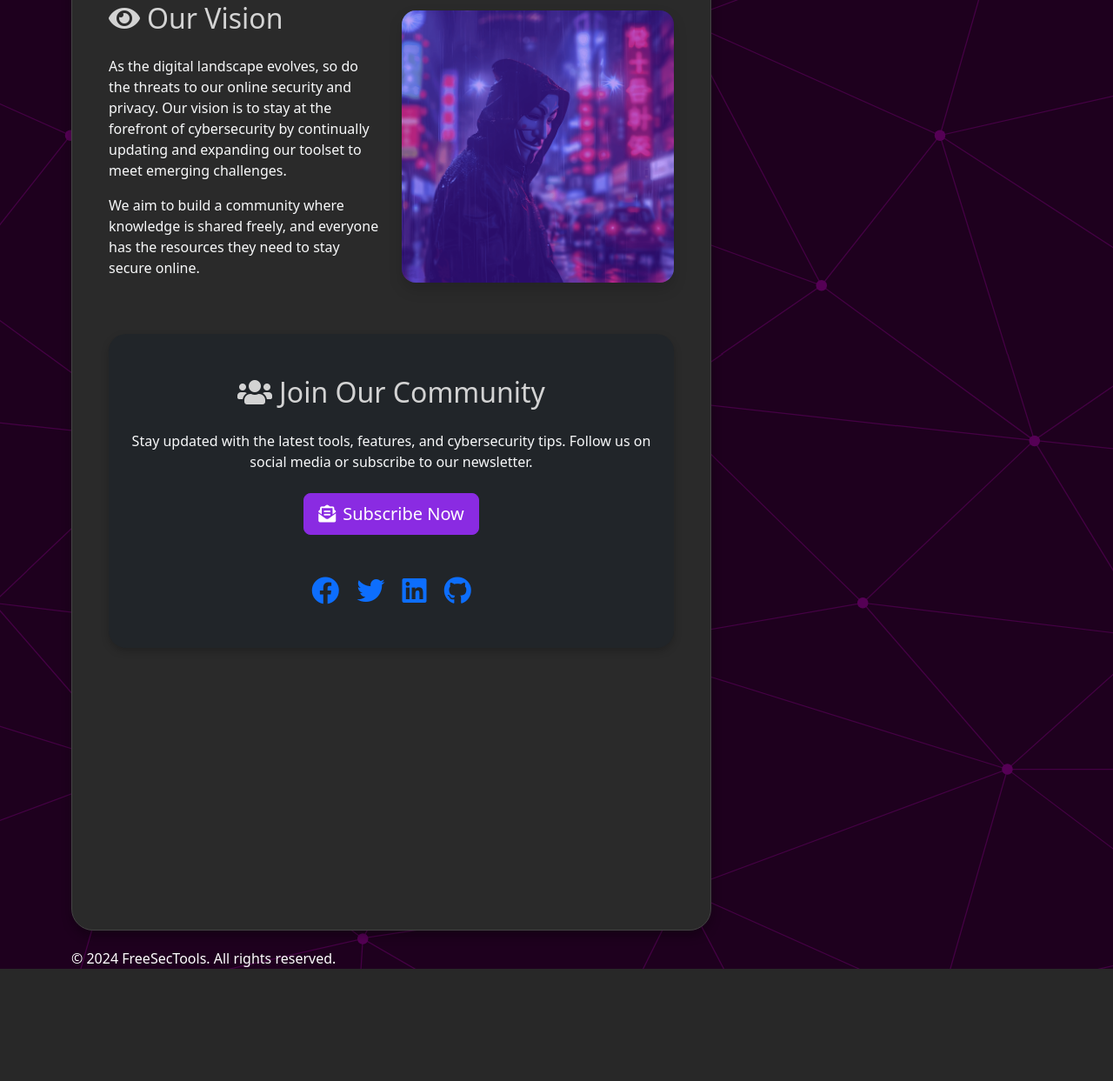
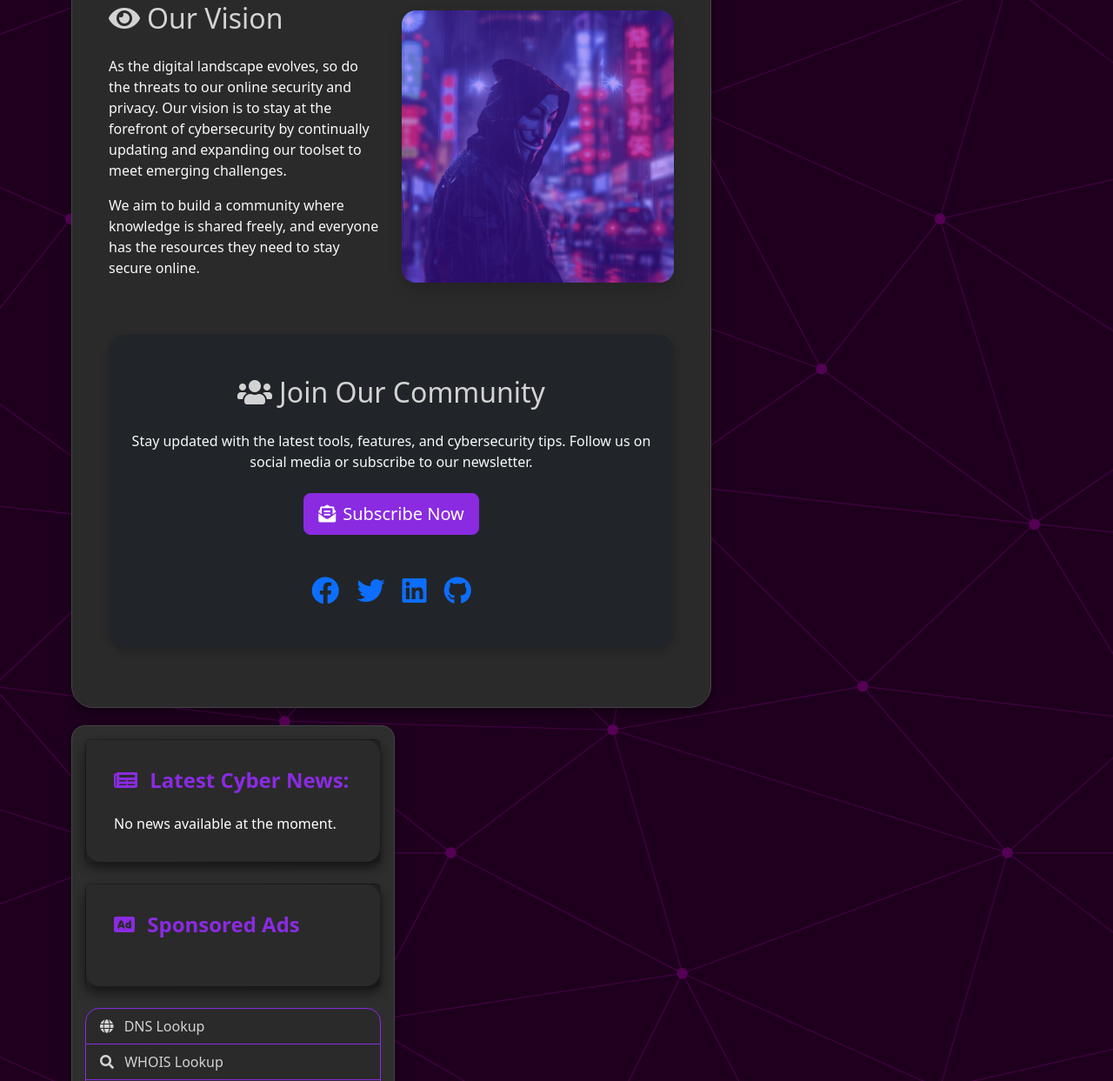
Before and after one commit to Sec-ctrl/freesectools, a Flask app: page /about in a window 1280 px wide. Shown: the part 1804-3047 px from the top of the page at 87% size. Before the commit the page ends 2918 px from the top, so only its background shows below. Run offline with Flask 3, Linux system fonts and the light colour scheme; data that the repository does not hold is empty; some libraries are stand-ins or nearby versions.

Commit message:
Revised Layout.html

```diff
--- a/app/templates/layout.html
+++ b/app/templates/layout.html
@@ -136,11 +136,6 @@
             <div class="col-md-8">
                 <div class="content-section">
                     {% block content %}{% endblock %}
-                    <!-- Insert Google Ads iFrame -->
-                    <div class="text-center">
-                        <iframe src="https://pagead2.googlesyndication.com/pagead/js/adsbygoogle.js?client=ca-pub-4835108445942261"
-                                width="300" height="250" style="border:0;" frameborder="0" scrolling="no">
-                        </iframe>
                     </div>
                 </div>
             </div>
```
Also changed, not shown: 1 other file.
